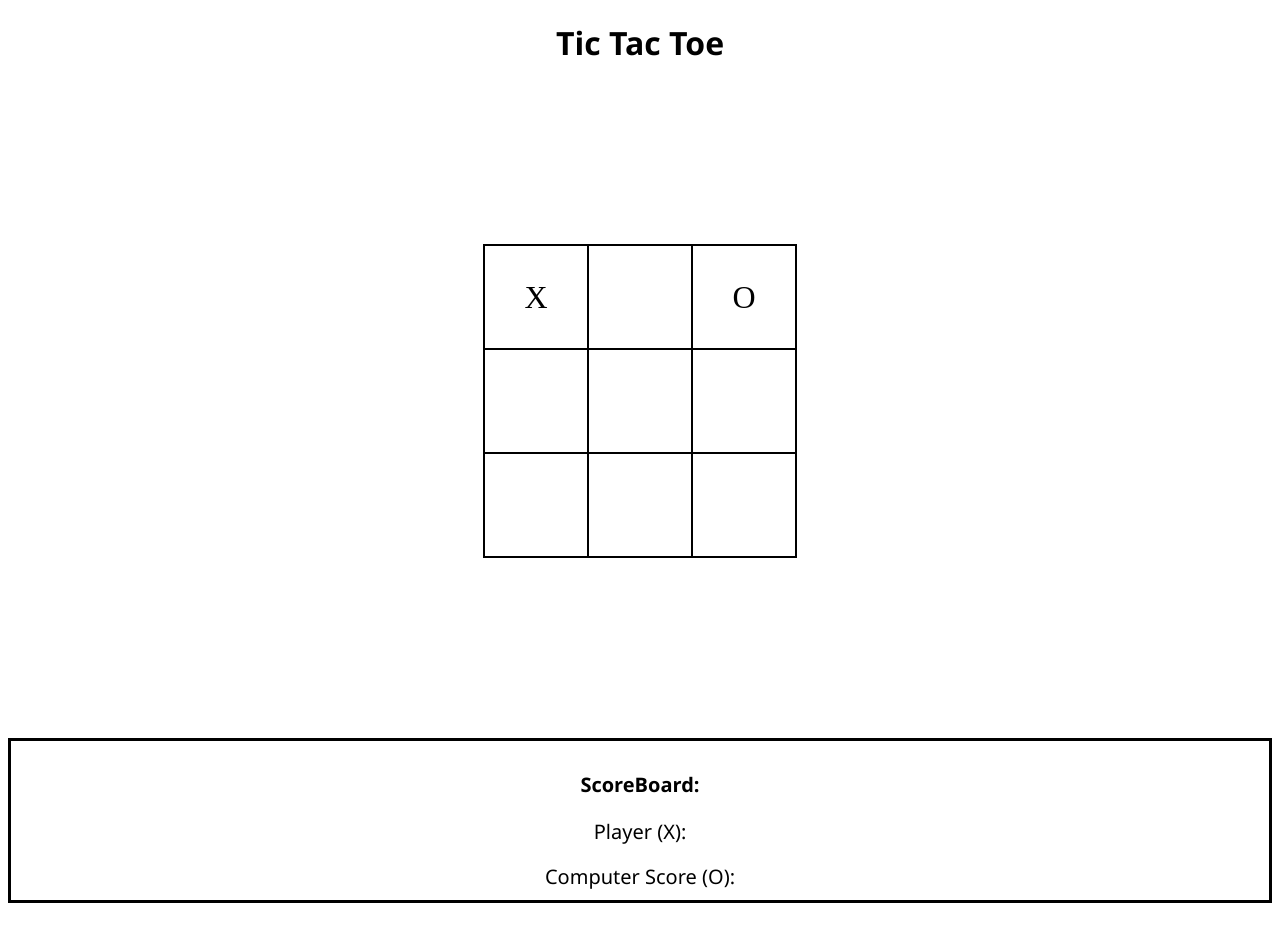
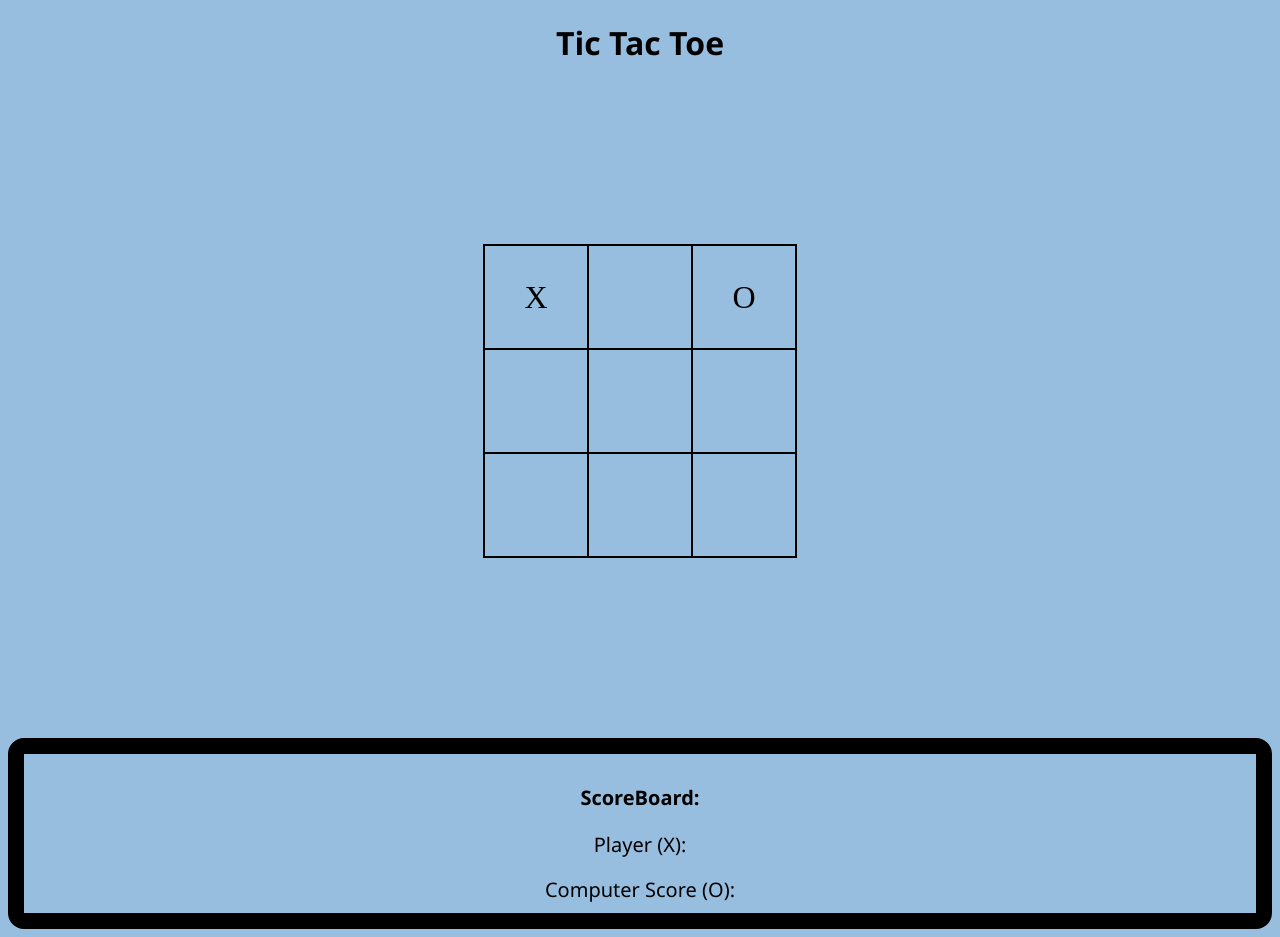
Before and after one commit to HardikMarlapudi/TicTacToe, a plain HTML site: page index.html in a window 1280 px wide. Both pictures are taken after a click on the element 536 px from the left and 297 px from the top of the page. Before the commit the page ends 911 px from the top, so only its background shows below. Drawn offline with Linux system fonts and the light colour scheme.

Commit message:
fixed css and javascript need to add javadoc

```diff
--- a/script.js
+++ b/script.js
@@ -1,7 +1,6 @@
 let playerScore = 0;
 let computerScore = 0;
 let currentPlayer = 'X';
-let computer = '0';
 let gameActive = true;
 
 const cells = Array.from({ length: 9 }, (_, i) =>
@@ -10,17 +9,17 @@ const cells = Array.from({ length: 9 }, (_, i) =>
 
 function resetBoard() {
     cells.forEach(cell => cell.textContent = '');
+    currentPlayer = 'X';
     gameActive = true;
-    currentPlayer = 'X';
 }
 
 function updateScore(winner) {
-    if (winner === 'X') {
+    if(winner === 'X') {
         playerScore++;
-        document.getElementById("playerScore").textContent = `Player (X): ${playerScore}`;
+        document.getElementById('playerScore').textContent = `Player (X): ${playerScore} `;
     } else if (winner === 'O') {
         computerScore++;
-        document.getElementById("computerScore").textContent = `Computer Score (O): ${computerScore}`;
+        document.getElementById('computerScore').textContent = `Computer Score (O): ${computerScore}`;
     }
 }
 
@@ -60,7 +59,7 @@ function playersMove() {
                 cell.textContent = 'X';
                 currentPlayer = 'O';
                 checkWinner();
-                if (gameActive) setTimeout(computerMove, 600);
+                if (gameActive) setTimeout(computerMove, 1000);
             }
         });
     }
--- a/styles.css
+++ b/styles.css
@@ -1,3 +1,7 @@
+* {
+    background-color: rgb(152, 190, 223);
+}
+
 h1 {
     font-family:'Segoe UI', Tahoma, Geneva, Verdana, sans-serif;
     text-align: center;
@@ -23,7 +27,7 @@ td:nth-child(2) {
     border-right: none;
 }
 
-tr:nth-child(2) td {
+tr:nth-child(2) {
     border-top: none;
     border-bottom: none;
 }
@@ -48,7 +52,7 @@ tr:nth-child(2) td {
 }
 
 .scoreBoard {
-    border: solid;
-    border-radius: 1px solid;
+    border: 1rem solid;
+    border-radius: 1rem;
     padding: 10px 20px;
 }
```
